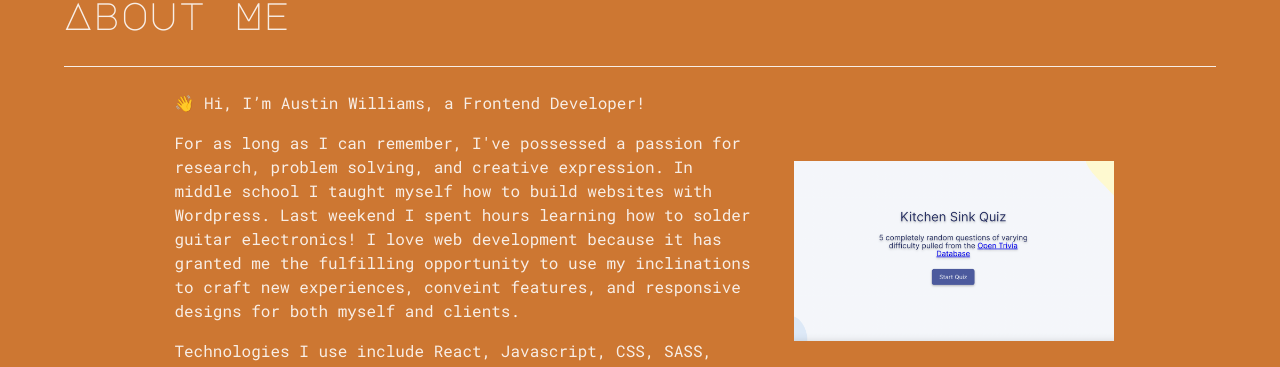
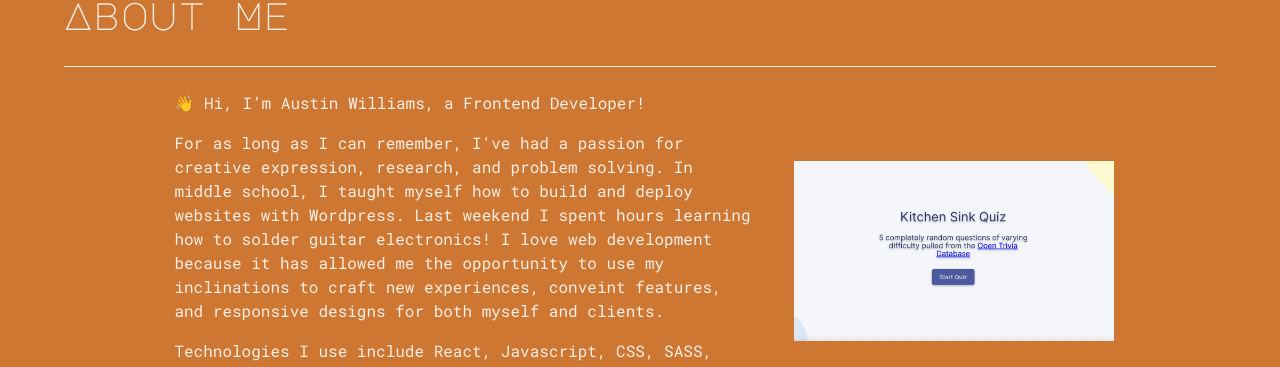
Before and after one commit to austingw/portfolio-site, a React (Vite) app: page /#home in a window 1280 px wide. Shown: the part 896-1263 px from the top of the page. Built offline with nearby package versions, Linux system fonts and the light colour scheme.

Commit message:
Minor phrasing edits for portfolio and about sections

```diff
--- a/src/components/About.jsx
+++ b/src/components/About.jsx
@@ -10,13 +10,13 @@ export default function About() {
         <div className="about-wrapper">
           <img src={quiz} />
           <div className="about-content">
-            <p>👋 Hi, I’m Austin Williams, a Frontend Developer!</p>
+            <p>👋 Hi, I’m Austin Williams, a Frontend Developer! </p>
             <p>
-              For as long as I can remember, I've possessed a passion for
-              research, problem solving, and creative expression. In middle
-              school I taught myself how to build websites with Wordpress. Last
-              weekend I spent hours learning how to solder guitar electronics! I
-              love web development because it has granted me the fulfilling
+              For as long as I can remember, I've had a passion for creative
+              expression, research, and problem solving. In middle school, I
+              taught myself how to build and deploy websites with Wordpress.
+              Last weekend I spent hours learning how to solder guitar
+              electronics! I love web development because it has allowed me the
               opportunity to use my inclinations to craft new experiences,
               conveint features, and responsive designs for both myself and
               clients.
--- a/src/components/Portfolio.jsx
+++ b/src/components/Portfolio.jsx
@@ -1,3 +1,4 @@
+import church from "../assets/church.gif";
 import quiz from "../assets/quiz-app.gif";
 import weather from "../assets/weather.gif";
 import tenzies from "../assets/tenzies.gif";
@@ -10,7 +11,7 @@ export default function Portfolio() {
       </div>
       <div className="portfolio-item-reverse">
         <div className="project-display">
-          <img src={quiz} className="project-img right-img" />
+          <img src={church} className="project-img right-img" />
         </div>
         <div className="project-summary-left">
           <h3>Client: Greenbrier Church</h3>
@@ -56,7 +57,7 @@ export default function Portfolio() {
         <div className="project-summary-left">
           <h3>Project: Tenzies</h3>
           <p>
-            <b>Summary:</b> A fun little dice game made with{" "}
+            <b>Summary:</b> A fun, relaxing dice game made with{" "}
             <b>React, Vite, and CSS</b>. This project, like the quiz game above,
             helped make React "click" for me. Working through this project
             allowed me to play around with fundamental concepts like state,
```
Also changed, not shown: 1 other file (tests, documents, lock files or other folders).
